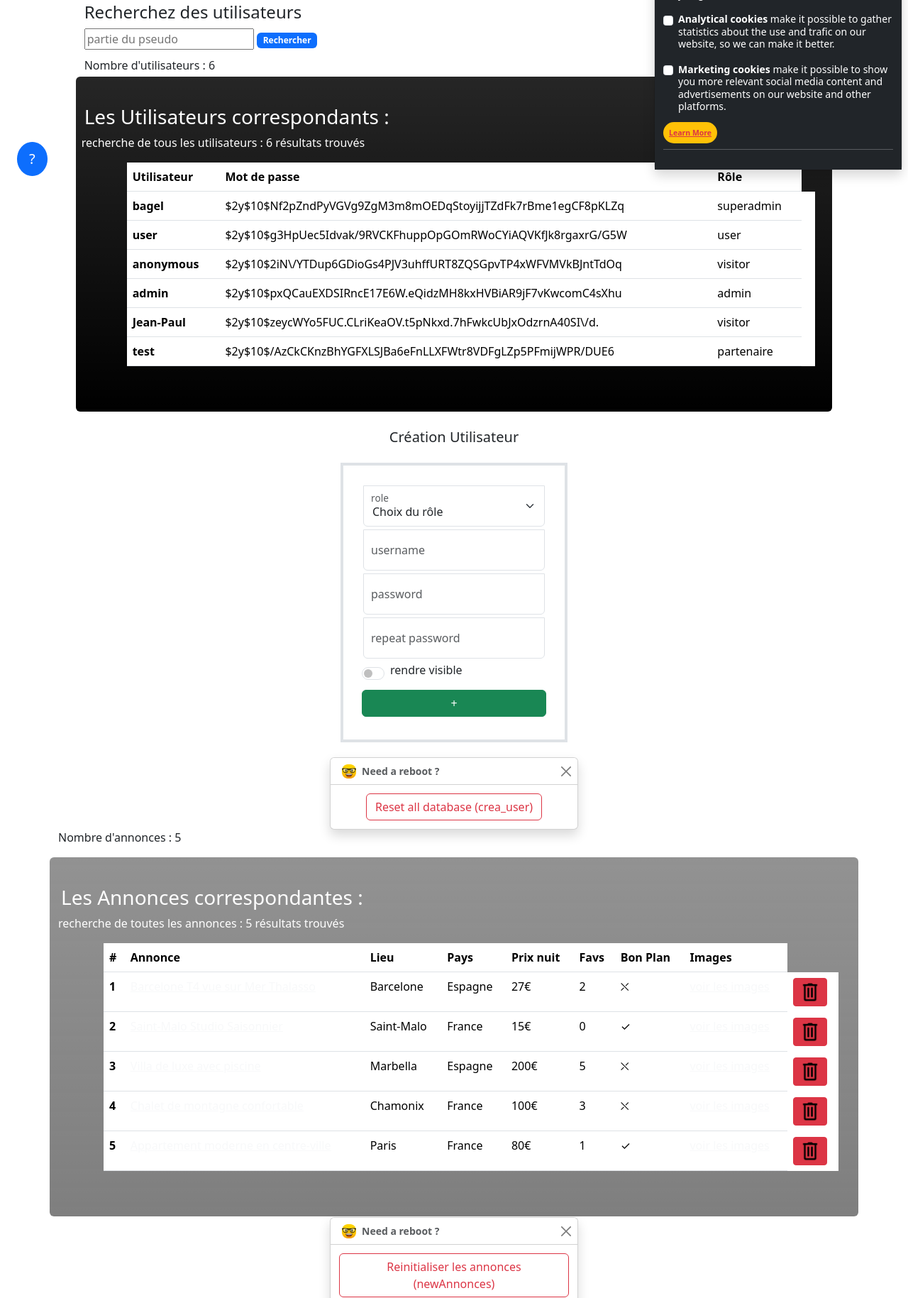
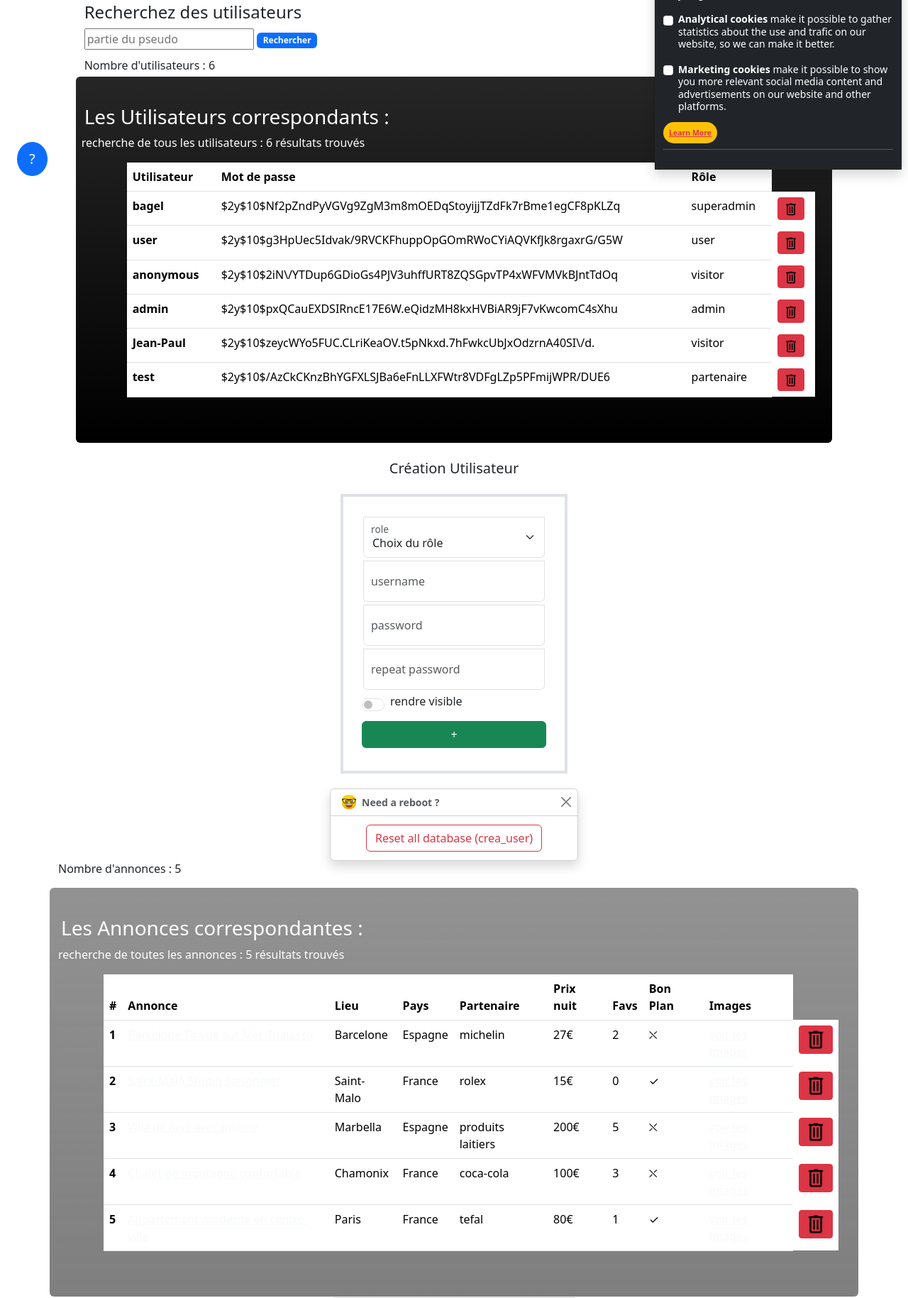
Before and after one commit to dontbqn/sae23, a PHP site: page /page06.php in a window 1280 px wide. Shown: the part 536-2365 px from the top of the page at 71% size. Run offline with PHP 8.4, Linux system fonts and the light colour scheme; the visitor is signed in with stand-in values (Sample User, id 1).

```diff
--- a/tripking/annonces.php
+++ b/tripking/annonces.php
@@ -11,7 +11,9 @@ function newAnnonce(){
         "prix_nuit": 27,
 		"nb_fav":2,
 		"bon_plan":True, //booléen
-		"commentaires":[c01,]
+		"commentaires":[c01,c04],
+        "images":[""./annonces/1/img1.jpg"]
+        "partenaire":"michelin",
     },
         */
         "1" => array(
@@ -39,7 +41,8 @@ function newAnnonce(){
             "images" => array(
                 "./annonces/1/img1.jpg",
                 "./annonces/1/img2.jpg"
-            )
+            ),
+            "partenaire"=>"michelin",
             ),
         "2" => array(
             "id"=> 2,
@@ -66,7 +69,8 @@ function newAnnonce(){
             "images" => array(
                 "./annonces/2/img1.jpg",
                 "./annonces/2/img2.jpg"
-            )
+            ),
+            "partenaire"=>"rolex"
             ),
             "3" => array(
                 "id" => 3,
@@ -81,7 +85,8 @@ function newAnnonce(){
                 "images" => array(
                     "./annonces/3/img1.jpg",
                     "./annonces/3/img2.jpg",
-                    "./annonces/3/img3.jpg")
+                    "./annonces/3/img3.jpg"),
+                    "partenaire"=>"produits laitiers"
                 ),
             "4" => array(
                 "id" => 4,
@@ -96,7 +101,8 @@ function newAnnonce(){
                 "images" => array(
                     "./annonces/4/img1.jpg",
                     "./annonces/4/img2.jpg"
-                )
+                ),
+                "partenaire"=>"coca-cola"
                 ),
             "5" => array(
                 "id" => 5,
@@ -112,7 +118,8 @@ function newAnnonce(){
                         "./annonces/5/img1.jpg",
                         "./annonces/5/img2.jpg",
                         "./annonces/5/img3.jpg"
-                    )
+                ),
+                "partenaire"=>"tefal"
                 ),
             );
     $res = json_encode($default_users, JSON_PRETTY_PRINT);
@@ -275,6 +282,7 @@ function getAnnonces($annoncesbase){
                                 <th scope="col">Annonce</th>
                                 <th scope="col">Lieu</th>
                                 <th scope="col">Pays</th>
+                                <th scope="col">Partenaire</th>
                                 <th scope="col">Prix nuit</th>
                                 <th scope="col">Favs</th>
                                 <th scope="col">Bon Plan</th>
@@ -293,6 +301,9 @@ function getAnnonces($annoncesbase){
             echo $annonce['lieu'];
             echo '</td><td>';
             echo $annonce['pays'];
+            echo '</td>';
+            echo '<td>';
+            echo $annonce['partenaire'];
             echo '</td>';
             echo '<td>';
             echo $annonce['prix_nuit'];
@@ -336,6 +347,7 @@ function getAnnonces($annoncesbase){
                             <th scope="col">Annonce</th>
                             <th scope="col">Lieu</th>
                             <th scope="col">Pays</th>
+                            <th scope="col">Partenaire</th>
                             <th scope="col">Prix nuit</th>
                             <th scope="col">Favs</th>
                             <th scope="col">Bon Plan</th>
@@ -353,6 +365,9 @@ function getAnnonces($annoncesbase){
             echo $annonce['lieu'];
             echo '</td><td>';
             echo $annonce['pays'];
+            echo '</td>';
+            echo '<td>';
+            echo $annonce['partenaire'];
             echo '</td>';
             echo '<td>';
             echo $annonce['prix_nuit'];
--- a/tripking/annonces/annonces.json
+++ b/tripking/annonces/annonces.json
@@ -16,7 +16,8 @@
         "images": [
             ".\/annonces\/1\/img1.jpg",
             ".\/annonces\/1\/img2.jpg"
-        ]
+        ],
+        "partenaire": "michelin"
     },
     "2": {
         "id": 2,
@@ -37,7 +38,8 @@
         "images": [
             ".\/annonces\/2\/img1.jpg",
             ".\/annonces\/2\/img2.jpg"
-        ]
+        ],
+        "partenaire": "rolex"
     },
     "3": {
         "id": 3,
@@ -58,7 +60,8 @@
             ".\/annonces\/3\/img1.jpg",
             ".\/annonces\/3\/img2.jpg",
             ".\/annonces\/3\/img3.jpg"
-        ]
+        ],
+        "partenaire": "produits laitiers"
     },
     "4": {
         "id": 4,
@@ -77,7 +80,8 @@
         "images": [
             ".\/annonces\/4\/img1.jpg",
             ".\/annonces\/4\/img2.jpg"
-        ]
+        ],
+        "partenaire": "coca-cola"
     },
     "5": {
         "id": 5,
@@ -97,6 +101,7 @@
             ".\/annonces\/5\/img1.jpg",
             ".\/annonces\/5\/img2.jpg",
             ".\/annonces\/5\/img3.jpg"
-        ]
+        ],
+        "partenaire": "tefal"
     }
 }
--- /dev/null
+++ b/tripking/annonces/signalements.php
@@ -0,0 +1,6 @@
+<?php
+$log = $_POST['report_log'];
+// Récuperation du log envoyé via
+$file = './report_logs.txt';
+file_put_contents($file, "New report input on report_logs.txt : ".$log.'\n', FILE_APPEND);
+?>
--- a/tripking/fonctions.php
+++ b/tripking/fonctions.php
@@ -166,8 +166,8 @@ function getUsers($database){
                 <td style="border: none"><form method="post">
                     <input type="hidden" name="username" value="'.$user['user'].'">
                     <input type="hidden" name="usermdp" value="'.$user['mdp'].'">';
-                    if(isset($_SESSION['role']) && ($_SESSION['role']=="admin" || $_SESSION['role']=="superadmin") && (strpos($_SERVER['REQUEST_URI'], "entreprise") === true)){
-                        echo $_SERVER['REQUEST_URI'].'
+                    if(isset($_SESSION['role']) && ($_SESSION['role']=="admin" || $_SESSION['role']=="superadmin") && (strpos($_SERVER['REQUEST_URI'], "entreprise") === false)){
+                        echo '
                         <button type="submit" name="delete_usr" class="btn btn-sm btn-danger text-decoration-none" value=""><img src="images/delete.png" class="" width="20" height="20"></button>
                         ';
                     }
--- a/tripking/fonctions_start.php
+++ b/tripking/fonctions_start.php
@@ -344,7 +344,7 @@ function pagenavbar($pageactive){
             if(isset($_SESSION['user']) && ($_SESSION['role']=="admin" || $_SESSION["role"] == "superadmin")){
                 echo '
                     <li class="nav-item list-group-item">
-                    <a class="nav-link '.($pageactive == "page06.php" ? "active bg-danger fw-bolder border bg-opacity-50 border-2 border-danger bg-gradient rounded-3 p-3" : navbarItem()).'" href="page06.php">Admin</a>
+                    <a class="nav-link fw-bolder text-danger '.($pageactive == "page06.php" ? "active bg-danger border bg-opacity-50 border-2 border-danger bg-gradient rounded-3 p-3" : navbarItem()).'" href="page06.php">Admin</a>
                     </li>
                 ';
             }
--- a/tripking/page06.php
+++ b/tripking/page06.php
@@ -245,7 +245,7 @@ else{
                     <button type="button" class="btn-close" data-bs-dismiss="toast" aria-label="Close"></button>
                 </div>
                 <div class="toast-body text-center">
-                    <a type="button" href="" class="btn btn-outline-danger" name="resetall">Reinitialiser les annonces (newAnnonces)</a>
+                    <a type="button" href="./crea_annonce.php" class="btn btn-outline-danger" name="resetall">Reinitialiser les annonces (newAnnonces)</a>
                 </div>
             </div>
         </div><br><br>
@@ -318,7 +318,8 @@ else{
 
             <div class="col-5 mb-5 border border-dark border-2 rounded-4 p-3">
                 <h5 class="text-center my-4 bg-warning p-3">Modifier une Offre</h5>
-                <?php if(!isset($_POST['modif_annonce'])){  // Modifier une Annonce
+                <?php //if(!isset($_POST['modif_annonce'])){
+                    // Modifier une Annonce, avec AJAX => le if(isset) est n'est pas utile
                     echo '
                         <form name="form_modif" method="post" action="'.$_SERVER['PHP_SELF'].'">
                                 <div class="form-group">
@@ -366,15 +367,7 @@ else{
                                     <input type="submit" class="form-control btn btn-warning" id="modif_annonce" name="modif_annonce">
                                 </div>
                         </form>
-                     ';
-                }
-                else{
-                    // Affichage de la nouvelle annonce
-                    // Quand l'admin choisit l'annonce avec le <select>
-
-
-
-                } ?>
+                     '; ?>
             </div>
         </div>
     </body>
```
Also changed, not shown: tripking/crea_annonce.php (added, +25 -0 lines), tripking/js/signal_annonce.js (added, +13 -0 lines), tripking/page_annonce.php (+27 -7 lines), tripking/annonces/report_logs.txt (added), tripking/images/partenaires/michelin.ico (added), tripking/images/partenaires/michelin.png (added).
